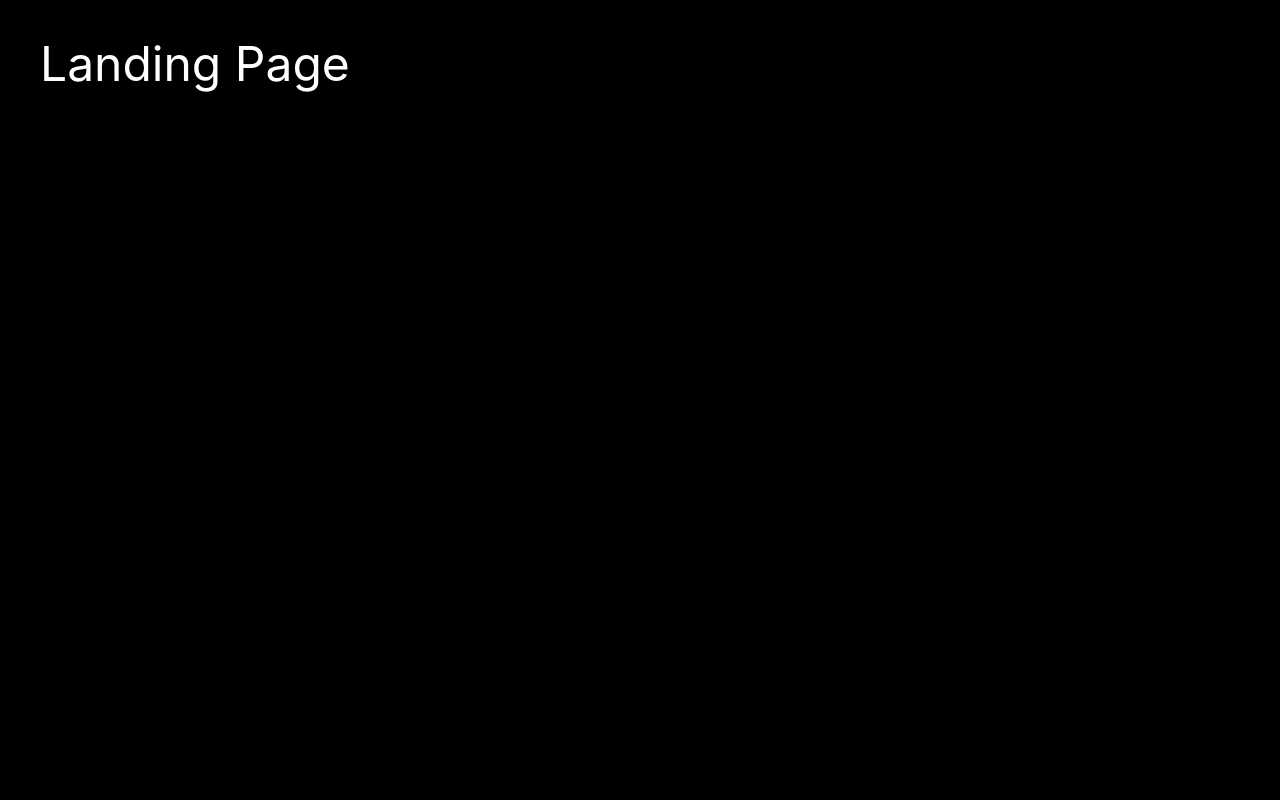
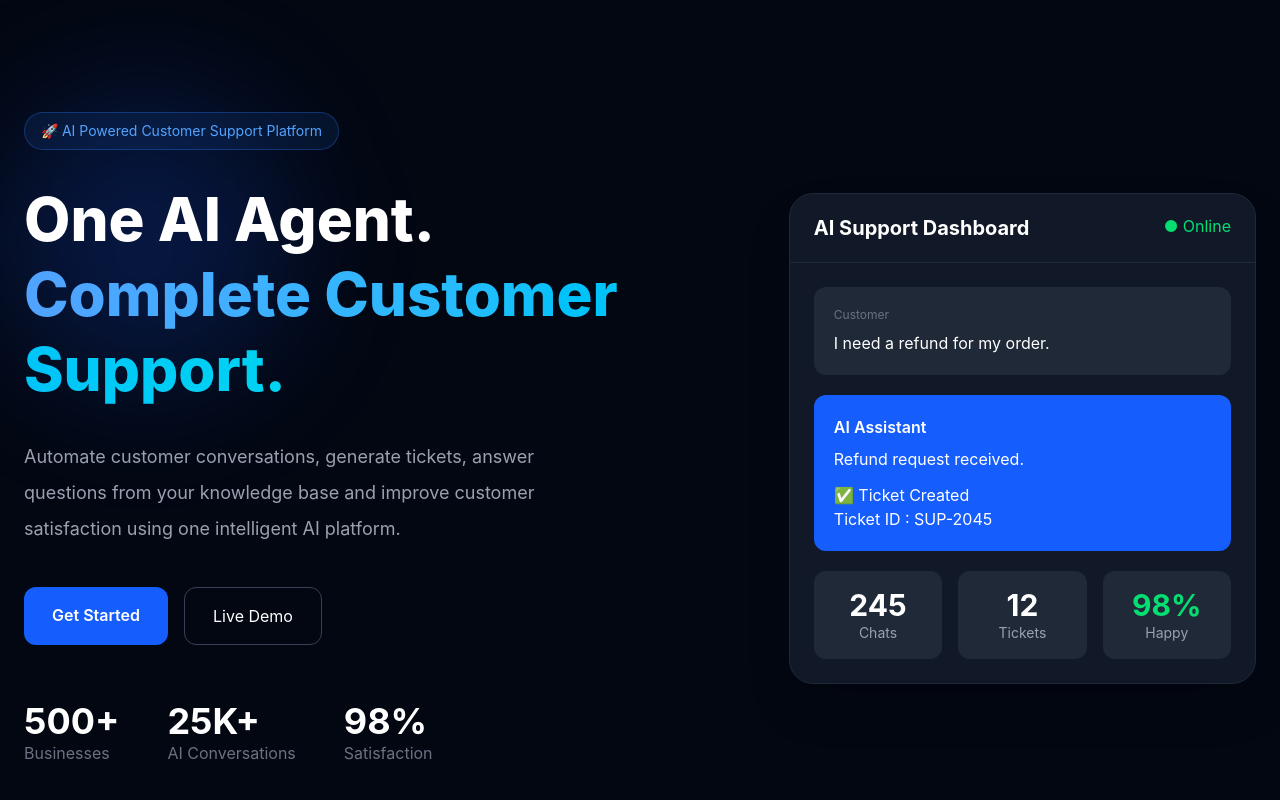
Before and after one commit to Tharun-Ajmeera/supportiq-ai, a React (Vite) app: page / in a window 1280 px wide. Shown: the top 800 px of the page. Built offline with nearby package versions, Linux system fonts and the light colour scheme.

Commit message:
Complete landing page with hero and features

```diff
--- a/package.json
+++ b/package.json
@@ -14,6 +14,7 @@
     "axios": "^1.18.1",
     "firebase": "^12.15.0",
     "framer-motion": "^12.42.2",
+    "lucide-react": "^1.23.0",
     "react": "^19.2.7",
     "react-dom": "^19.2.7",
     "react-icons": "^5.7.0",
--- a/src/pages/Landing/Landing.jsx
+++ b/src/pages/Landing/Landing.jsx
@@ -1,3 +1,272 @@
+import { Link } from "react-router-dom";
+import {
+  Bot,
+  MessageSquare,
+  Ticket,
+  BookOpen,
+  BarChart3,
+  Clock3,
+} from "lucide-react";
+
 export default function Landing() {
-  return <h1 className="text-5xl p-10 text-white bg-black min-h-screen">Landing Page</h1>;
+  const features = [
+    {
+      icon: <MessageSquare size={34} />,
+      title: "AI Chat",
+      description:
+        "Instantly answer customer questions using intelligent AI conversations.",
+    },
+    {
+      icon: <Ticket size={34} />,
+      title: "Smart Tickets",
+      description:
+        "Automatically create and manage support tickets from conversations.",
+    },
+    {
+      icon: <BookOpen size={34} />,
+      title: "Knowledge Base",
+      description:
+        "Train your AI using your company's documentation and FAQs.",
+    },
+    {
+      icon: <BarChart3 size={34} />,
+      title: "Analytics",
+      description:
+        "Track customer satisfaction, response time and ticket insights.",
+    },
+    {
+      icon: <Clock3 size={34} />,
+      title: "24/7 Availability",
+      description:
+        "Support customers day and night without hiring more agents.",
+    },
+    {
+      icon: <Bot size={34} />,
+      title: "AI Automation",
+      description:
+        "Automate repetitive customer support tasks with powerful AI.",
+    },
+  ];
+
+  return (
+    <div className="relative min-h-screen overflow-hidden bg-[#030712] text-white">
+
+      {/* Background Blur */}
+      <div className="absolute top-24 left-0 w-72 h-72 bg-blue-600/20 blur-3xl rounded-full"></div>
+      <div className="absolute bottom-20 right-0 w-80 h-80 bg-cyan-500/10 blur-3xl rounded-full"></div>
+
+      {/* ================= HERO ================= */}
+
+      <section className="relative max-w-7xl mx-auto px-6 py-28 grid lg:grid-cols-[1.2fr_0.8fr] gap-16 items-center">
+
+        <div>
+
+          <span className="inline-flex items-center rounded-full border border-blue-500/30 bg-blue-500/10 px-4 py-2 text-sm text-blue-400">
+            🚀 AI Powered Customer Support Platform
+          </span>
+
+          <h1 className="mt-8 text-6xl font-extrabold leading-tight">
+
+            One AI Agent.
+
+            <br />
+
+            <span className="bg-gradient-to-r from-blue-400 to-cyan-400 bg-clip-text text-transparent">
+              Complete Customer Support.
+            </span>
+
+          </h1>
+
+          <p className="mt-8 max-w-xl text-lg text-gray-400 leading-9">
+            Automate customer conversations, generate tickets,
+            answer questions from your knowledge base and improve
+            customer satisfaction using one intelligent AI platform.
+          </p>
+
+          <div className="mt-10 flex gap-4">
+
+            <Link
+              to="/dashboard"
+              className="rounded-xl bg-blue-600 px-7 py-4 font-semibold transition hover:bg-blue-700"
+            >
+              Get Started
+            </Link>
+
+            <button className="rounded-xl border border-gray-700 px-7 py-4 hover:border-blue-500">
+              Live Demo
+            </button>
+
+          </div>
+
+          <div className="mt-14 flex gap-12">
+
+            <div>
+              <h2 className="text-4xl font-bold">500+</h2>
+              <p className="text-gray-500">Businesses</p>
+            </div>
+
+            <div>
+              <h2 className="text-4xl font-bold">25K+</h2>
+              <p className="text-gray-500">AI Conversations</p>
+            </div>
+
+            <div>
+              <h2 className="text-4xl font-bold">98%</h2>
+              <p className="text-gray-500">Satisfaction</p>
+            </div>
+
+          </div>
+
+        </div>
+
+        {/* Dashboard Card */}
+
+        <div className="hover:scale-105 transition duration-500">
+
+          <div className="rounded-3xl border border-gray-800 bg-[#111827] overflow-hidden shadow-2xl">
+
+            <div className="flex justify-between px-6 py-5 border-b border-gray-800">
+
+              <h3 className="font-bold text-xl">
+                AI Support Dashboard
+              </h3>
+
+              <span className="text-green-400">
+                ● Online
+              </span>
+
+            </div>
+
+            <div className="space-y-5 p-6">
+
+              <div className="rounded-xl bg-[#1F2937] p-5">
+
+                <p className="text-xs text-gray-500">
+                  Customer
+                </p>
+
+                <p className="mt-2">
+                  I need a refund for my order.
+                </p>
+
+              </div>
+
+              <div className="rounded-xl bg-blue-600 p-5">
+
+                <h3 className="font-semibold">
+                  AI Assistant
+                </h3>
+
+                <p className="mt-2">
+                  Refund request received.
+                </p>
+
+                <p className="mt-3">
+                  ✅ Ticket Created
+                </p>
+
+                <p>
+                  Ticket ID : SUP-2045
+                </p>
+
+              </div>
+
+              <div className="grid grid-cols-3 gap-4">
+
+                <div className="bg-[#1F2937] rounded-xl p-4 text-center">
+                  <h2 className="text-3xl font-bold">245</h2>
+                  <p className="text-gray-400 text-sm">Chats</p>
+                </div>
+
+                <div className="bg-[#1F2937] rounded-xl p-4 text-center">
+                  <h2 className="text-3xl font-bold">12</h2>
+                  <p className="text-gray-400 text-sm">Tickets</p>
+                </div>
+
+                <div className="bg-[#1F2937] rounded-xl p-4 text-center">
+                  <h2 className="text-3xl font-bold text-green-400">
+                    98%
+                  </h2>
+                  <p className="text-gray-400 text-sm">Happy</p>
+                </div>
+
+              </div>
+
+            </div>
+
+          </div>
+
+        </div>
+
+      </section>
+
+      {/* ================= TRUSTED ================= */}
+
+      <section className="max-w-7xl mx-auto px-6 py-20">
+
+        <h3 className="text-center text-gray-500 uppercase tracking-[6px]">
+          Trusted by Businesses
+        </h3>
+
+        <div className="mt-10 grid grid-cols-2 md:grid-cols-5 gap-6">
+
+          {["Microsoft", "Google", "Amazon", "Spotify", "Netflix"].map(
+            (company) => (
+              <div
+                key={company}
+                className="rounded-xl border border-gray-800 bg-[#111827] py-6 text-center text-lg font-semibold text-gray-400 hover:text-white transition"
+              >
+                {company}
+              </div>
+            )
+          )}
+
+        </div>
+
+      </section>
+
+      {/* ================= FEATURES ================= */}
+
+      <section className="max-w-7xl mx-auto px-6 py-24">
+
+        <h2 className="text-center text-5xl font-bold">
+          Everything You Need
+        </h2>
+
+        <p className="mt-6 text-center text-gray-400 max-w-2xl mx-auto">
+          SupportIQ combines AI chat, ticket automation, analytics,
+          and knowledge management into one powerful platform.
+        </p>
+
+        <div className="mt-20 grid md:grid-cols-2 lg:grid-cols-3 gap-8">
+
+          {features.map((feature) => (
+
+            <div
+              key={feature.title}
+              className="rounded-2xl border border-gray-800 bg-[#111827] p-8 hover:border-blue-500 transition"
+            >
+
+              <div className="text-blue-400">
+                {feature.icon}
+              </div>
+
+              <h3 className="mt-6 text-2xl font-bold">
+                {feature.title}
+              </h3>
+
+              <p className="mt-4 text-gray-400 leading-8">
+                {feature.description}
+              </p>
+
+            </div>
+
+          ))}
+
+        </div>
+
+      </section>
+
+    </div>
+  );
 }
```
Also changed, not shown: 1 other file (tests, documents, lock files or other folders).
